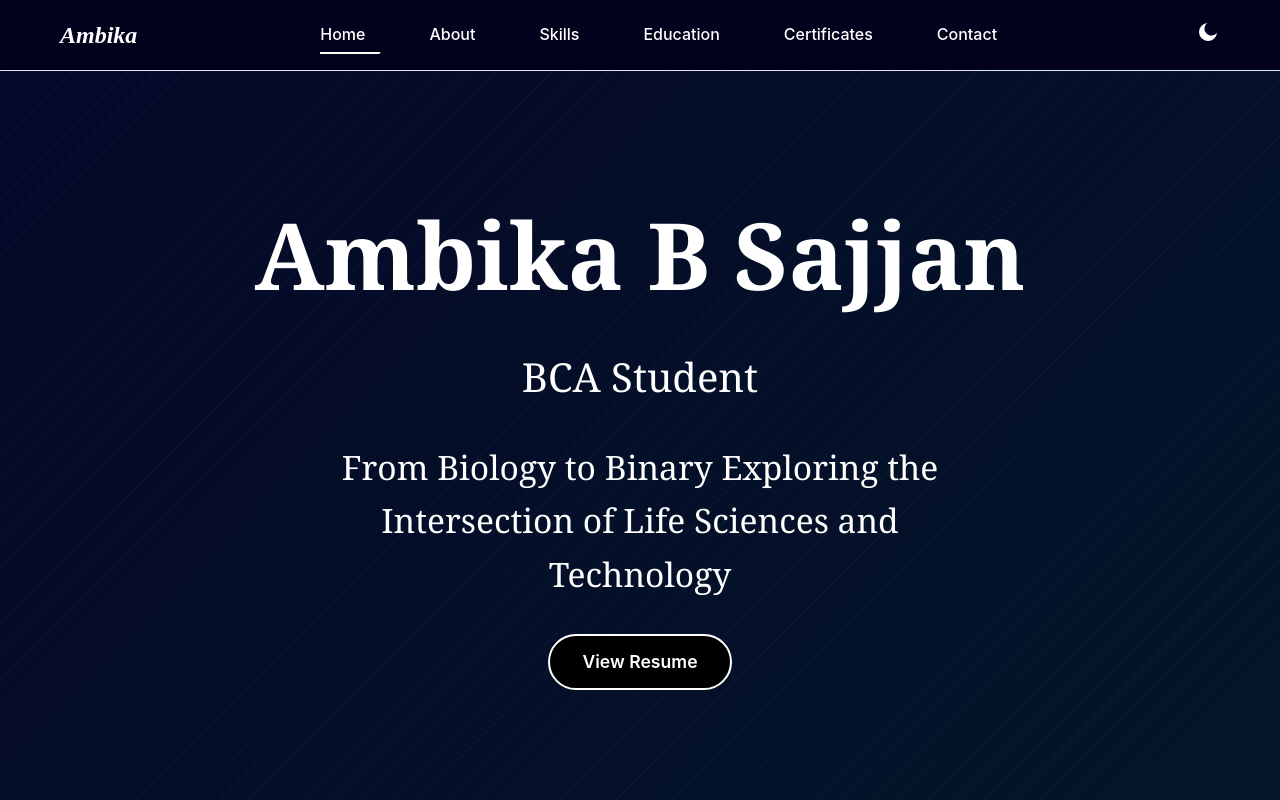
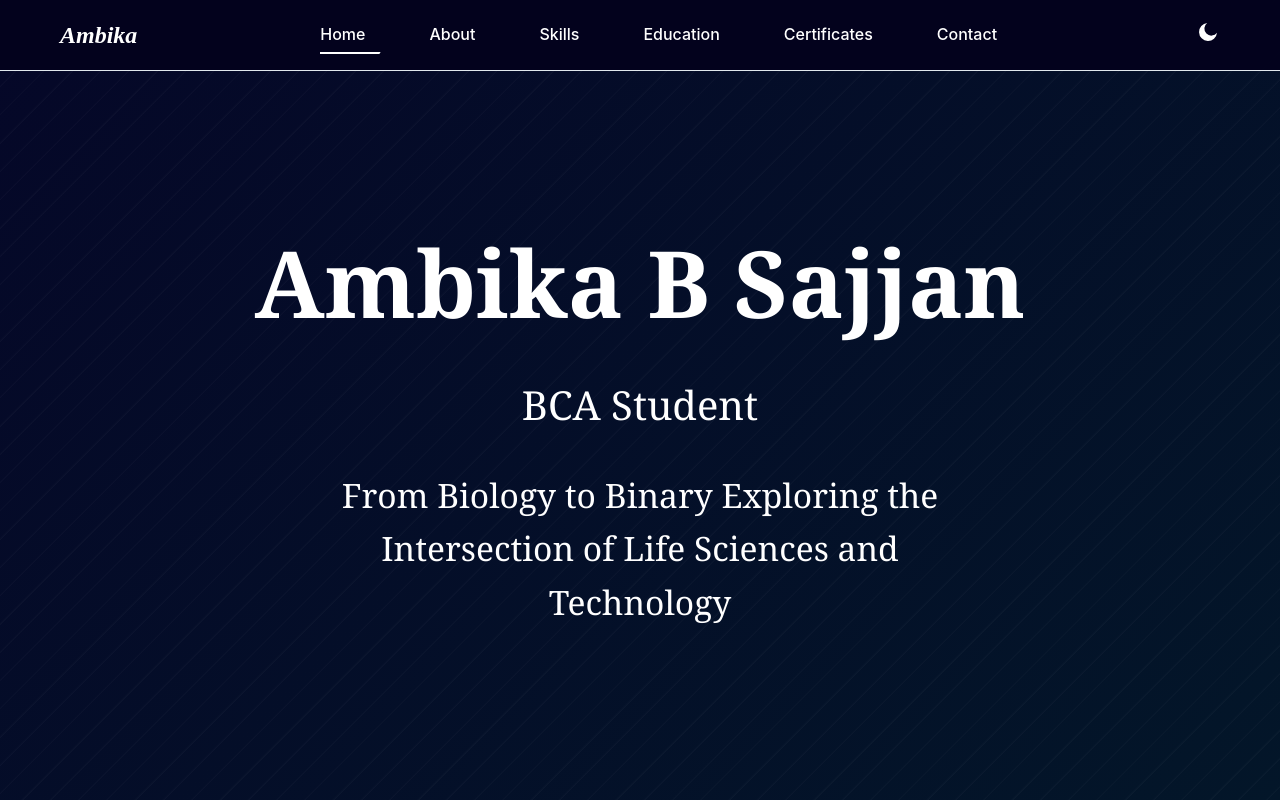
Before and after one commit to Ambika1704/Am-portfolio, a React (Create React App) app in the folder client/: page / in a window 1280 px wide. Shown: the top 800 px of the page. Built offline with nearby package versions, Linux system fonts and the light colour scheme.

Commit message:
Update HeroSection.js

```diff
--- a/client/src/components/sections/HeroSection.js
+++ b/client/src/components/sections/HeroSection.js
@@ -9,17 +9,6 @@ const HeroSection = () => {
           <p className="description">
             From Biology to Binary Exploring the Intersection of Life Sciences and Technology
           </p>
-
-          <div className="hero-buttons">
-           <a
-              href={`${process.env.PUBLIC_URL}/Ambika Resume.pdf`}
-              className="resume-btn"
-              target="_blank"
-              rel="noopener noreferrer"
-              >
-               View Resume
-            </a>
-          </div>
         </div>
       </div>
     </section>
```
